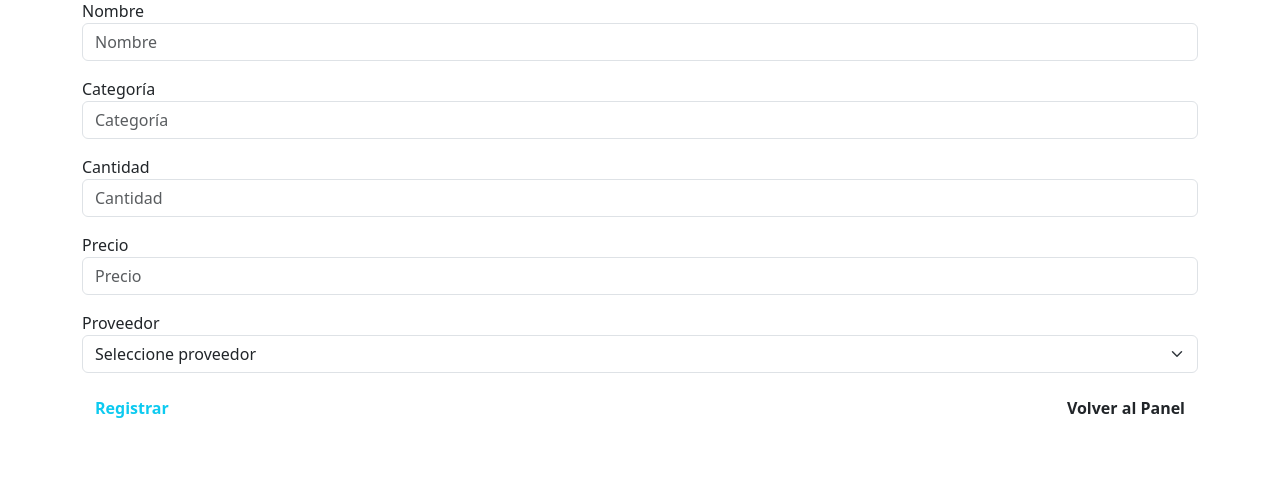
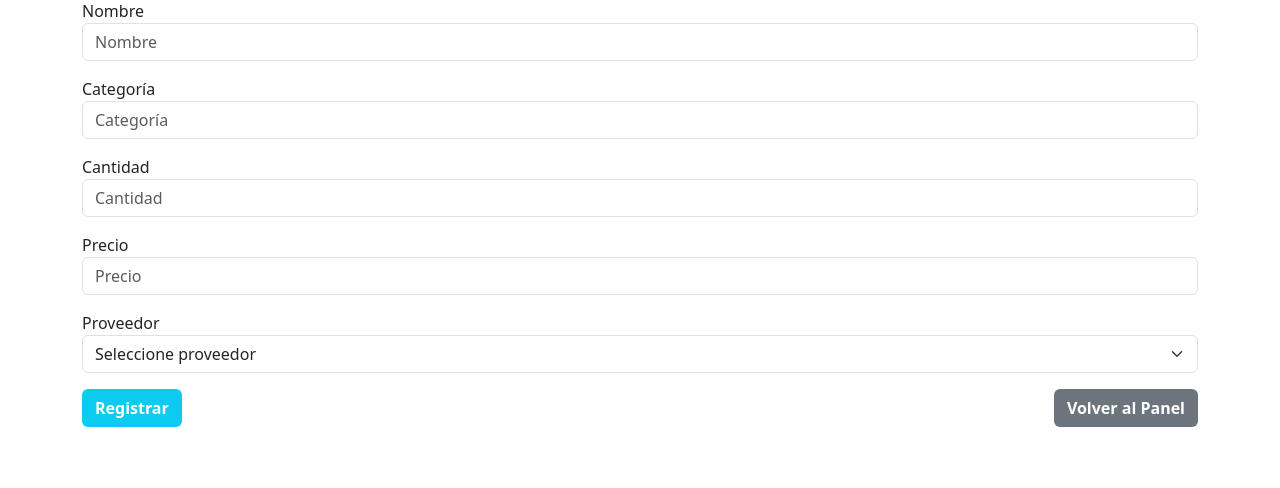
Before and after one commit to haun123/EvaluacionPracticaU3, a PHP site: page /registro.php in a window 1280 px wide. Shown: the part 87-575 px from the top of the page. Run offline with PHP 8.4, Linux system fonts and the light colour scheme; the visitor is signed in with stand-in values (Sample User, id 1); data that the repository does not hold is empty.

Commit message:
ultimo cambioa los colores de el formulario y demas para los datos

```diff
--- a/registro.php
+++ b/registro.php
@@ -95,8 +95,8 @@ if ($_SERVER['REQUEST_METHOD'] === 'POST') {
         </div>
 
         <div class="d-flex justify-content-between">
-            <button type="submit" class="btn bg-white text-info btn-hover w-49"><b>Registrar</b></button>
-            <a href="panel.php" class="btn bg-white btn-hover w-49 text-center"><b>Volver al Panel</b></a>
+            <button type="submit" class="btn bg-info text-white btn-hover w-46"><b>Registrar</b></button>
+            <a href="panel.php" class="btn bg-secondary text-white btn-hovertext-center"><b>Volver al Panel</b></a>
         </div>
     </form>
 </div>
```
